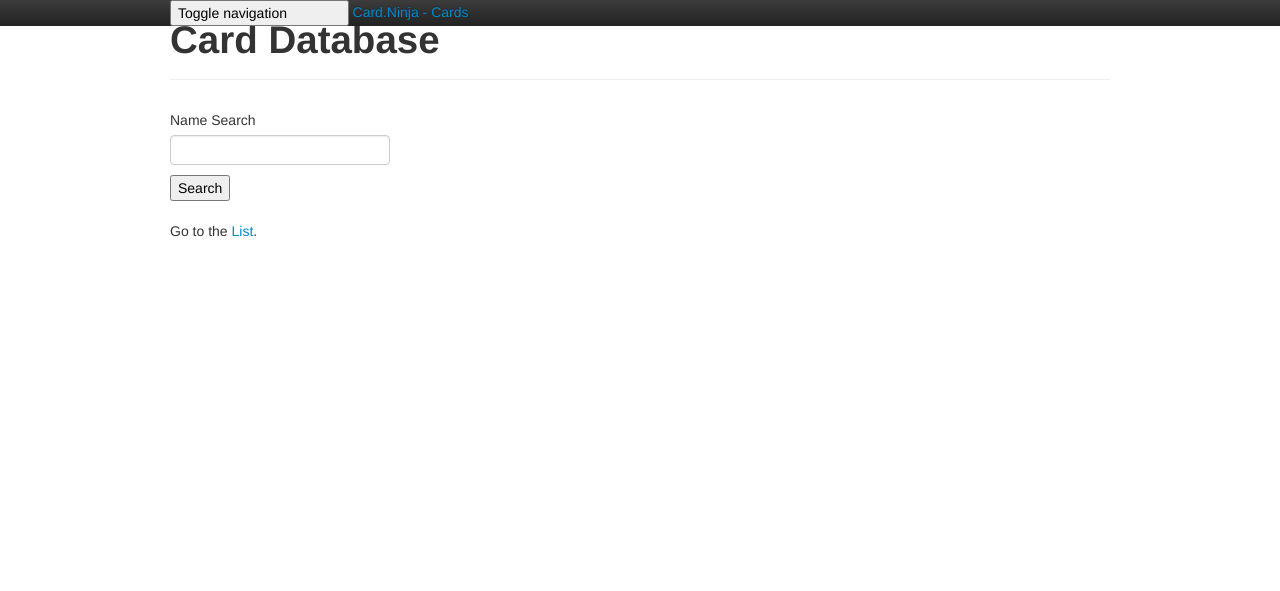
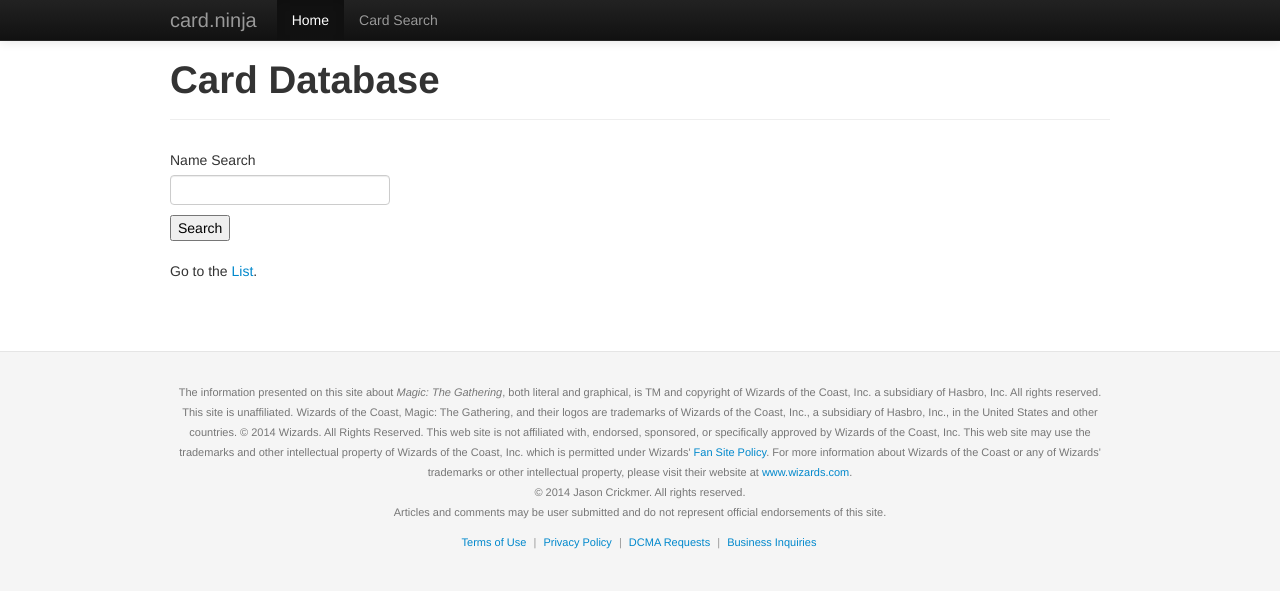
Before and after one commit to jcrickmer/mtgdbpy, a Django app: page /cards/ in a window 1280 px wide. Shown: the top 591 px of the page. Run offline with Django 3.2, Linux system fonts and the light colour scheme; some libraries are stand-ins or nearby versions.

Commit message:
Look and feel clean-up - making it more bootstrappy.

```diff
--- a/cn/cn.css
+++ b/cn/cn.css
@@ -42,3 +42,29 @@ th {
 th, td {
   padding: 0.5em;
 }
+.footer {
+    background-color: #f5f5f5;
+    border-top: 1px solid #e5e5e5;
+    margin-top: 70px;
+    padding: 30px 0;
+    text-align: center;
+    font-size: 11px;
+}
+.footer p {
+    color: #777;
+    margin-bottom: 0;
+}
+.footer-links {
+    margin: 10px 0;
+}
+.footer-links li {
+    display: inline;
+    padding: 0 2px;
+}
+.footer-links li:first-child {
+    padding-left: 0;
+}
+
+.page-header {
+	margin-top: 60px;
+}
--- a/mtgdbapp/templates/cards/base.html
+++ b/mtgdbapp/templates/cards/base.html
@@ -28,23 +28,26 @@
   </head>
 
   <body role="document">
-    <div role="navigation" class="navbar navbar-inverse navbar-fixed-top">
-      <div class="container">
-        <div class="navbar-header">
-          <button data-target="#card-nav-bar" data-toggle="collapse" class="navbar-toggle" type="button">
-            <span class="sr-only">Toggle navigation</span>
+    <div class="navbar navbar-inverse navbar-fixed-top">
+      <div class="navbar-inner">
+        <div class="container">
+          <button data-target=".nav-collapse" data-toggle="collapse" class="btn btn-navbar" type="button">
             <span class="icon-bar"></span>
             <span class="icon-bar"></span>
             <span class="icon-bar"></span>
           </button>
-          <a href="#" class="navbar-brand">Card.Ninja - Cards</a>
+          <a href="/" class="brand">card.ninja</a>
+          <div class="nav-collapse collapse">
+            <ul class="nav">
+              <li class="active">
+                <a href="/">Home</a>
+              </li>
+              <li class="">
+                <a href="{% url 'cards:search' %}">Card Search</a>
+              </li>
+            </ul>
+          </div>
         </div>
-        <div class="navbar-collapse collapse" id="card-nav-bar">
-          <ul class="nav navbar-nav">
-            <li class="active"><a href="/">Home</a></li>
-            <li><a href="{% url 'cards:search' %}">Card Search</a></li>
-          </ul>
-        </div><!--/.nav-collapse -->
       </div>
     </div>
     <div class="container theme-showcase" role="main">
@@ -57,6 +60,23 @@
         </div>
       </div>
     </div>
-    <script src="/cn/bootstrap/js/bootstrap.min.js"></script>
+
+    <footer class="footer">
+      <div class="container">
+        <p>The information presented on this site about <em>Magic: The Gathering</em>, both literal and graphical, is TM and copyright of Wizards of the Coast, Inc. a subsidiary of Hasbro, Inc. All rights reserved. This site is unaffiliated. Wizards of the Coast, Magic: The Gathering, and their logos are trademarks of Wizards of the Coast, Inc., a subsidiary of Hasbro, Inc., in the United States and other countries. &copy; 2014 Wizards. All Rights Reserved. This web site is not affiliated with, endorsed, sponsored, or specifically approved by Wizards of the Coast, Inc. This web site may use the trademarks and other intellectual property of Wizards of the Coast, Inc. which is permitted under Wizards' <a href="http://www.wizards.com/fankit/fantoolkitdnd.html">Fan Site Policy</a>. For more information about Wizards of the Coast or any of Wizards' trademarks or other intellectual property, please visit their website at <a href="http://www.wizards.com/">www.wizards.com</a>.</p>
+        <p>&copy; 2014 Jason Crickmer. All rights reserved.</p>
+        <p>Articles and comments may be user submitted and do not represent official endorsements of this site.</p>
+        <ul class="footer-links">
+          <li><a href="/terms-of-use/">Terms of Use</a></li>
+          <li class="muted">|</li>
+          <li><a href="/privacy-policy/">Privacy Policy</a></li>
+          <li class="muted">|</li>
+          <li><a href="/dcma-requests/">DCMA Requests</a></li>
+          <li class="muted">|</li>
+          <li><a href="/business-inquiries/">Business Inquiries</a></li>
+        </ul>
+      </div>
+    </footer>
+	<script src="/cn/bootstrap/js/bootstrap.min.js"></script>
   </body>
 </html>
```
